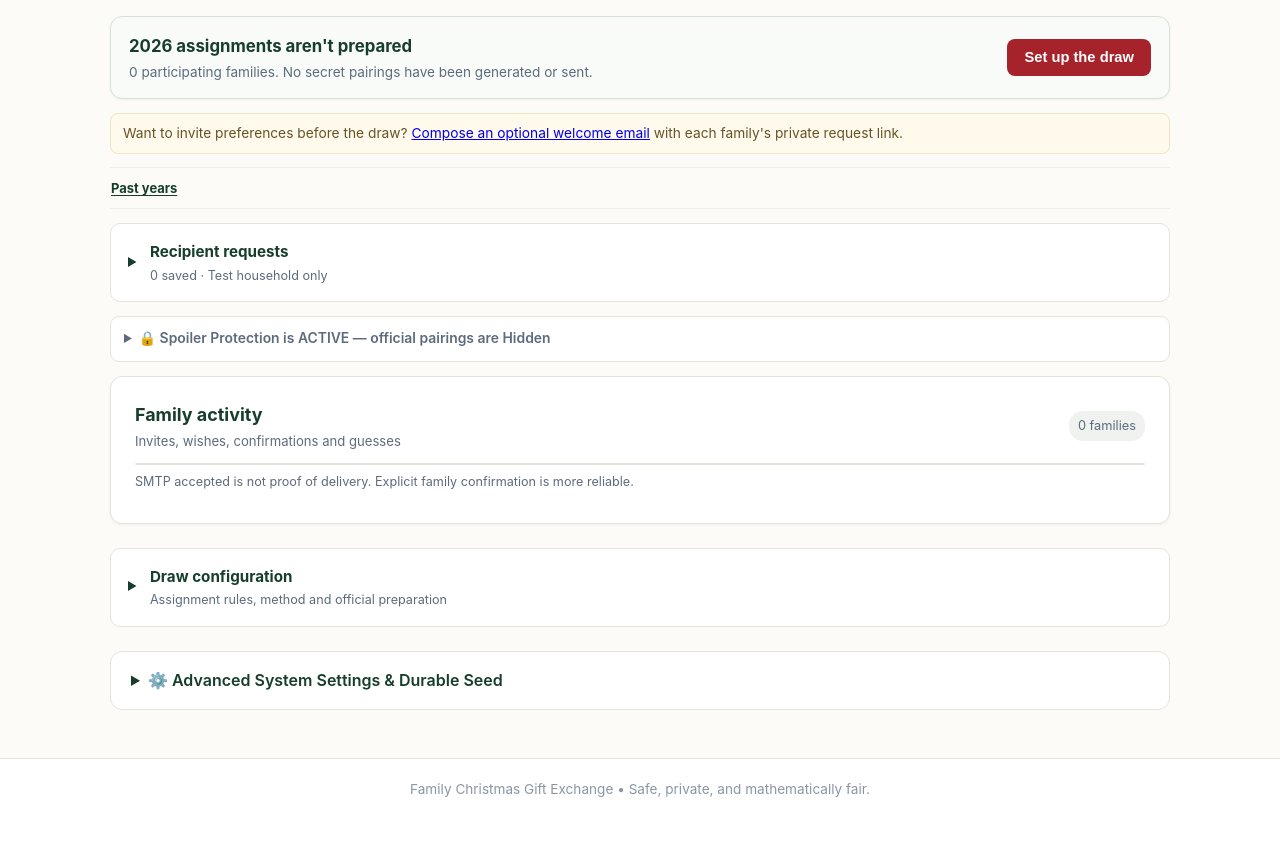
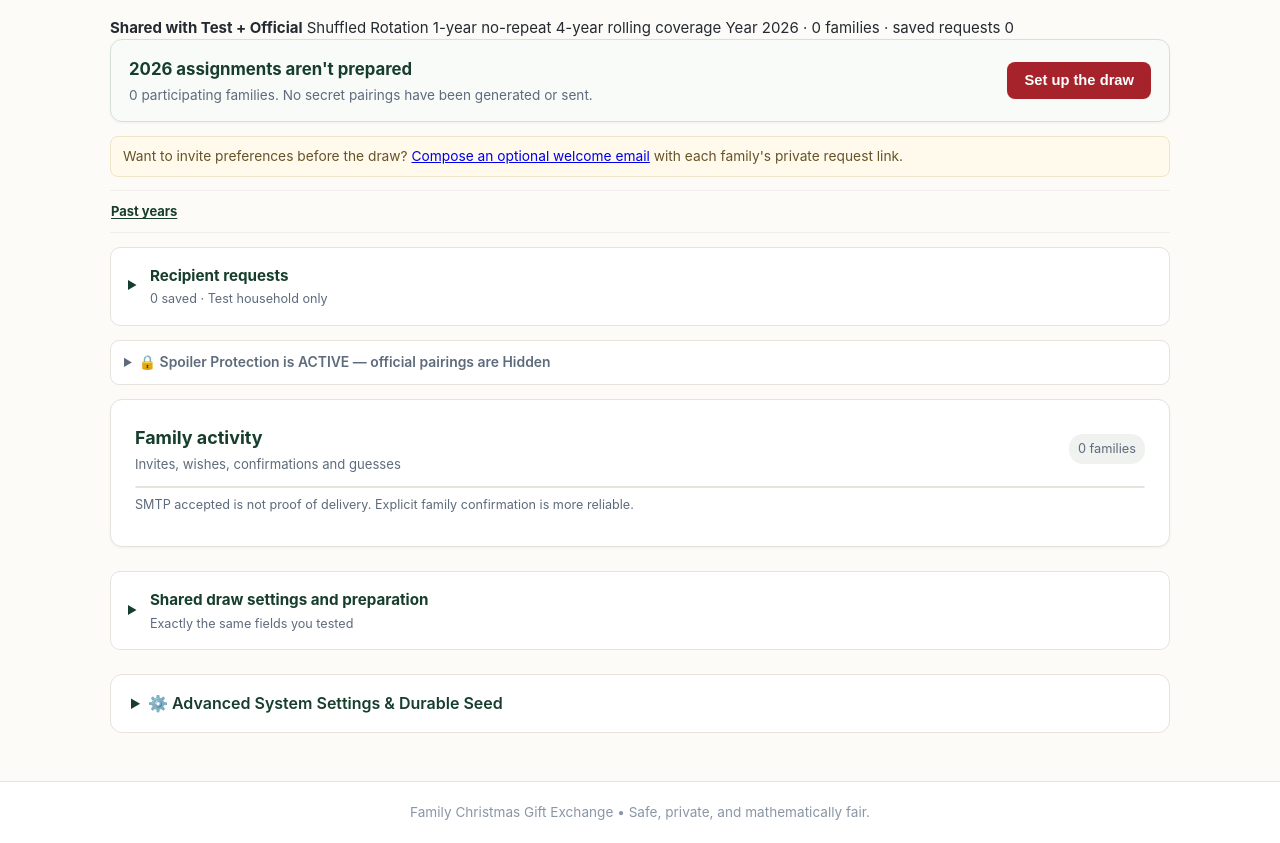
Before and after one commit to Tahlor/Christmas_Gift_Assignment, a Flask app: page /christmas/admin in a window 1280 px wide. Shown: the part 148-991 px from the top of the page. Before the commit the page ends 945 px from the top, so only its background shows below. Run offline with Flask 3, Linux system fonts and the light colour scheme; the visitor is signed in with stand-in values (Sample User, id 1); data comes from the database, SQL or seed files in the repository; data that the repository does not hold is empty; parts of the project's set-up code (start-up, migrations or seed data) failed here and were passed over.

Commit message:
ux: share Test and Official rule component; distinguish 100 current-year draws from 100 future years; hide zero matrix

```diff
--- a/web/templates/admin/dashboard.html
+++ b/web/templates/admin/dashboard.html
@@ -1,4 +1,5 @@
 {% extends "base.html" %}
+{% from "admin/_draw_rule_fields.html" import draw_rule_fields %}
 
 {% block title %}Dashboard - Christmas Gift Exchange{% endblock %}
 
@@ -14,14 +15,23 @@
     <a href="{{ url_for('admin.dashboard', mode='official') }}" class="mode-tab {{ 'active' if not is_test_mode else '' }}" {% if not is_test_mode %}aria-current="page"{% endif %}>Official</a>
   </nav>
 </header>
+<div class="ui-shared-config-summary" aria-label="Shared assignment configuration">
+  <span><strong>Shared with Test + Official</strong></span>
+  <span>{{ mode|replace('_',' ')|title }}</span>
+  <span>{{ no_repeat_years }}-year no-repeat</span>
+  <span>{{ coverage_window_k }}-year {{ 'rolling coverage' if enforce_sliding_coverage else 'coverage target (not guaranteed)' }}</span>
+  <span>Year {{ current_year }} · {{ n }} families · saved requests {{ submitted_request_count }}</span>
+</div>
 {% if is_test_mode %}
-<p class="ui-context-note"><strong>Test mode:</strong> sample matches only. No real results or emails.</p>
 <section class="card ui-next-step" aria-label="Test assignments">
   <div>
-    <h2>Try a sample draw</h2>
-    <p>The real assignments, production seed, and invitation emails won't change.</p>
+    <h2>Test the real {{ current_year }} settings</h2>
+    <p>Same method, rules, five participating households, saved preferences, and actual history as Official mode. No assignments or emails will be saved.</p>
   </div>
-  <button type="button" class="btn btn-primary" data-open-config="test-config">Configure and run a test</button>
+  <div class="ui-test-actions">
+    <button type="submit" form="shared-test-form" name="sim_type" value="trials_100" class="btn btn-primary">Test 100 possible {{ current_year }} draws</button>
+    <button type="button" class="btn btn-secondary" data-open-config="test-config">Edit shared rules</button>
+  </div>
 </section>
 
 <!-- Test Results Display Area -->
@@ -35,7 +45,7 @@
       <strong style="color: #92400e;">WATERMARK: TEST — NOT REAL — NEVER SAVED TO PRODUCTION</strong>
     </div>
     <span style="font-size: 0.82rem; color: #78350f;">
-      Seed: <code>{{ test_sim_data.test_seed }}</code> | Mode: <code>{{ test_sim_data.mode }}</code>
+      {{ 'Official configuration' if test_sim_data.is_official_configuration else 'Sandbox experiment' }} · {{ test_sim_data.mode|replace('_',' ')|title }}
     </span>
   </div>
 
@@ -48,7 +58,7 @@
     {% elif test_sim_data.single_result %}
     <!-- Single Year Test Mapping -->
     <h4 style="font-size: 1rem; font-weight: 700; color: var(--color-primary); margin-bottom: 10px;">
-      Fictional Pairings Preview for Year {{ test_sim_data.year }} ({{ test_sim_data.sim_roster|length }} Families)
+      One possible {{ test_sim_data.year }} draw ({{ test_sim_data.sim_roster|length }} families)
     </h4>
 
     {% if test_sim_data.single_result.conflicts %}
@@ -57,7 +67,7 @@
     </div>
     {% else %}
     <div class="alert alert-success" style="margin-bottom: 12px;">
-      ✓ Clean Fictional Schedule: 0 historical repeat conflicts, 0 self-assignments.
+      ✓ Valid candidate: zero historical repeat conflicts, zero self-assignments.
     </div>
     {% endif %}
 
@@ -65,9 +75,9 @@
       <table class="table">
         <thead>
           <tr>
-            <th>Giver (Fictional)</th>
+            <th>Giver household</th>
             <th style="width: 40px; text-align: center;">→</th>
-            <th>Recipient (Fictional)</th>
+            <th>Candidate recipient</th>
             <th>Lookback Check</th>
             <th>Test Status</th>
           </tr>
@@ -95,79 +105,58 @@
     </div>
 
     {% elif test_sim_data.batch_result %}
-    <!-- Batch 100 Runs Fairness Inspection -->
-    <h4 style="font-size: 1rem; font-weight: 700; color: var(--color-primary); margin-bottom: 6px;">
-      Batch 100 Simulations Benchmark
-    </h4>
-    <p style="font-size: 0.88rem; color: var(--color-text-muted); margin-bottom: 14px;">
-      Evaluated across 100 consecutive annual simulations for {{ test_sim_data.sim_roster|length }} participating households.
+    <h3 class="ui-test-result-title">{{ '100 independent candidate draws for ' ~ test_sim_data.year if test_sim_data.sim_type == 'trials_100' else '100 consecutive simulated years: ' ~ test_sim_data.year ~ '–' ~ (test_sim_data.year + 99) }}</h3>
+    <p class="ui-small-note">
+      {% if test_sim_data.sim_type == 'trials_100' %}
+      The same year, participating families, verified history, lookback, coverage and preferences were tested 100 times with different random choices. This <strong>does not</strong> simulate 100 future Christmases or guarantee identical random recipients when preparing the official draw.
+      {% else %}
+      A single hypothetical future from {{ test_sim_data.year }} through {{ test_sim_data.year + 99 }}. The same five-household roster is assumed throughout, so this is a long-term stress test, <strong>not</strong> 100 independent current-year draws.
+      {% endif %}
     </p>
-
-    <div class="stats-grid" style="margin-bottom: 16px;">
-      <div class="stat-card">
-        <div class="stat-label">Successful Runs</div>
-        <div class="stat-value">{{ test_sim_data.batch_result.successful_runs }} / {{ test_sim_data.batch_result.num_runs }}</div>
-        <div class="stat-desc">Sequential test Christmases</div>
-      </div>
-      <div class="stat-card">
-        <div class="stat-label">Repeat Violations</div>
-        <div class="stat-value" style="color: {{ 'var(--color-success)' if test_sim_data.batch_result.repeat_violations == 0 else 'var(--color-danger)' }};">
-          {{ test_sim_data.batch_result.repeat_violations }}
-        </div>
-        <div class="stat-desc">Pairs violating Rule A lookback</div>
-      </div>
-      <div class="stat-card">
-        <div class="stat-label">Pairings Tested</div>
-        <div class="stat-value">{{ test_sim_data.batch_result.total_assignments_generated }}</div>
-        <div class="stat-desc">Zero self-assignments</div>
-      </div>
-      <div class="stat-card">
-        <div class="stat-label">Coverage Matrix</div>
-        <div class="stat-value">
-          {{ test_sim_data.batch_result.distinct_pairs_seen }} / {{ test_sim_data.batch_result.possible_pairs }}
-        </div>
-        <div class="stat-desc">Possible giver-recipient pairs explored</div>
-      </div>
+    <div class="ui-test-metrics">
+      <div><strong>{{ test_sim_data.batch_result.successful_runs }} / {{ test_sim_data.batch_result.num_runs }}</strong><span>{{ 'Valid candidate draws' if test_sim_data.sim_type == 'trials_100' else 'Years simulated successfully' }}</span></div>
+      <div><strong>{{ test_sim_data.batch_result.infeasible_runs }}</strong><span>Unsuccessful attempts</span></div>
+      <div><strong>{{ test_sim_data.batch_result.distinct_mappings if test_sim_data.batch_result.distinct_mappings is defined else test_sim_data.batch_result.distinct_pairs_seen }}</strong><span>{{ 'Different complete matchings' if test_sim_data.sim_type == 'trials_100' else 'Different giver-recipient pairs seen' }}</span></div>
+      {% if test_sim_data.batch_result.requests_satisfied is defined and test_sim_data.batch_result.preferences_total %}
+      <div><strong>{{ test_sim_data.batch_result.requests_satisfied }} / {{ test_sim_data.batch_result.successful_runs * test_sim_data.batch_result.preferences_total }}</strong><span>Eligible preferences met across valid draws</span></div>
+      {% endif %}
     </div>
-
-    <h5 style="font-size: 0.92rem; font-weight: 700; margin-bottom: 8px;">Recipient Frequency Distribution:</h5>
-    <div class="table-responsive">
-      <table class="table" style="font-size: 0.85rem;">
-        <thead>
-          <tr>
-            <th>Giver Family</th>
-            {% for r_id in test_sim_data.sim_roster %}
-            <th style="text-align: center;">To: {{ test_sim_data.family_map[r_id.id] }}</th>
-            {% endfor %}
-          </tr>
-        </thead>
-        <tbody>
-          {% for g in test_sim_data.sim_roster %}
-          <tr>
-            <td style="font-weight: 600;">{{ test_sim_data.family_map[g.id] }}</td>
-            {% for r in test_sim_data.sim_roster %}
-            <td style="text-align: center;">
-              {% if g.id == r.id %}
-              <span style="color: var(--color-border);">-</span>
-              {% else %}
-              <span style="font-weight: 600; color: var(--color-primary);">
-                {{ test_sim_data.batch_result.matrix.get(g.id, {}).get(r.id, 0) }}
-              </span>
-              {% endif %}
-            </td>
-            {% endfor %}
-          </tr>
+    {% if test_sim_data.batch_result.infeasible_runs %}
+      <p class="ui-test-warning">Some tests could not produce a valid matching. These are <strong>not</strong> counted as repeat violations unless a rule violation was actually observed. Review the failure reasons before preparing assignments.</p>
+      {% if test_sim_data.batch_result.failure_reasons %}
+      <details class="ui-config-drawer"><summary>Why attempts failed</summary>
+      {% for reason, count in test_sim_data.batch_result.failure_reasons.items() %}
+      <p class="ui-small-note">{{ count }}× {{ reason }}</p>
+      {% endfor %}
+      </details>
+      {% endif %}
+    {% endif %}
+    {% if test_sim_data.batch_result.successful_runs %}
+    <details class="ui-config-drawer ui-matrix-details">
+      <summary>Advanced: recipient frequency table (valid draws only)</summary>
+      <p class="ui-small-note">Each cell counts how often one household drew another in the valid simulations. A dash means zero; self-assignments are never allowed. This is a diagnostic, not the official secret assignment.</p>
+      <div class="table-responsive"><table class="table ui-matrix-table">
+        <thead><tr><th>Giver</th>{% for rec in test_sim_data.sim_roster %}<th>{{ test_sim_data.family_map[rec.id] }}</th>{% endfor %}</tr></thead>
+        <tbody>{% for giver in test_sim_data.sim_roster %}
+        <tr><th>{{ test_sim_data.family_map[giver.id] }}</th>
+          {% for rec in test_sim_data.sim_roster %}
+          {% set count = test_sim_data.batch_result.matrix.get(giver.id, {}).get(rec.id, 0) %}
+          <td>{{ count if count else '—' }}</td>
           {% endfor %}
-        </tbody>
-      </table>
-    </div>
+        </tr>
+        {% endfor %}</tbody>
+      </table></div>
+    </details>
+    {% else %}
+      <p class="ui-test-warning">No valid draw was produced. There is no frequency matrix to display.</p>
+    {% endif %}
     {% endif %}
   </div>
 </div>
 {% endif %}
 
 <details id="test-config" class="ui-exchange-config">
-  <summary><span><strong>Test options</strong><small>Rules, method, seed and sample families</small></span></summary>
+  <summary><span><strong>Shared draw settings and test options</strong><small>Edits here also apply in Official mode</small></span></summary>
   <div class="ui-config-content"><!-- Test Configuration Form -->
 <div class="card" style="margin-bottom: 24px;">
   <div class="card-header">
@@ -177,53 +166,16 @@
     </div>
   </div>
 
-  <form method="POST" action="{{ url_for('admin.test_lab') }}">
+  <form id="shared-test-form" method="POST" action="{{ url_for('admin.test_lab') }}">
     <input type="hidden" name="csrf_token" value="{{ csrf_token() }}">
 
 
-    <div class="ui-rule-pair">
-      <div class="ui-rule-field">
-        <strong>Avoid repeat recipients</strong>
-        <label for="test_no_repeat">Don't give to the same family from the previous
-          <input id="test_no_repeat" type="number" name="no_repeat_years" min="0" value="{{ no_repeat_years }}" class="form-control ui-inline-number" required> years.
-        </label>
-      </div>
-      <div class="ui-rule-field">
-        <strong>Give to everyone</strong>
-        <label for="test_coverage_k">Each family gives to all others within every
-          <input id="test_coverage_k" type="number" name="coverage_window_k" min="1" value="{{ coverage_window_k }}" class="form-control ui-inline-number" required> years.
-        </label>
-        <label class="ui-rule-check"><input type="checkbox" name="enforce_sliding_coverage" value="1" {{ 'checked' if enforce_sliding_coverage else '' }}> Guarantee full coverage</label>
-        <input type="hidden" name="enforce_sliding_coverage" value="0">
-      </div>
-    </div>
-
-<div class="ui-method-group">
-      <label for="test_assignment_mode" class="form-label">How should families be matched?</label>
-      <select id="test_assignment_mode" name="assignment_mode" class="form-control" data-method-selector>
-        <option value="shuffled_rotation" {{ 'selected' if mode in ('shuffled_rotation','shuffled_repeating_rotation') else '' }}>Shuffled repeating rotation</option>
-        <option value="fixed_rotation" {{ 'selected' if mode == 'fixed_rotation' else '' }}>Custom fixed rotation</option>
-        <option value="uniform_random" {{ 'selected' if mode == 'uniform_random' else '' }}>Random each year</option>
-        <option value="random_lookahead" {{ 'selected' if mode == 'random_lookahead' else '' }}>Random shuffle with lookahead (recommended)</option>
-        <option value="randomized_cycle" {{ 'selected' if mode == 'randomized_cycle' else '' }}>Legacy shuffled cycles</option>
-      </select>
-      <div class="method-explainer" data-method-explainer aria-live="polite">
-        <p>Shuffle the order once, then repeat it. Everyone gives to everyone within each four-year window.</p>
-        <small><strong>Example:</strong> A gives to B, C, D, E, then B again.</small>
-      </div>
-    </div>
-    <details class="ui-config-drawer" data-fixed-config hidden>
-      <summary>Customize fixed rotation</summary>
+    <p class="ui-small-note"><strong>Shared rules.</strong> These same settings are used by Official. Running a test updates the shared settings; it never creates assignments or sends email.</p>
+    {{ draw_rule_fields('test', mode, no_repeat_years, coverage_window_k, enforce_sliding_coverage, fixed_household_order, fixed_offset_order, active_families) }}
+    <details class="ui-config-drawer">
+      <summary>Advanced sandbox: try another year, seed or roster</summary>
       <div class="ui-field-grid">
-        <label>Family ID order <input class="form-control" type="text" name="fixed_household_order" value="{{ fixed_household_order or active_families|map(attribute='id')|join(',') }}" placeholder="1,2,3,4,5"></label>
-        <label>Year-by-year shifts <input class="form-control" type="text" name="fixed_offset_order" value="{{ fixed_offset_order or '1,2,3,4' }}" placeholder="1,2,3,4"></label>
-      </div>
-      <p class="ui-small-note">Available IDs: {% for f in active_families %}{{ f.id }} = {{ f.name }}{% if not loop.last %}; {% endif %}{% endfor %}. Use each family ID and each shift exactly once.</p>
-    </details>
-    <details class="ui-config-drawer">
-      <summary>Test seed, year and sample families</summary>
-      <div class="ui-field-grid">
-        <label>Test seed <input class="form-control" type="text" name="test_seed" value="{{ test_sim_data.test_seed if test_sim_data else 'try-2026' }}" required></label>
+        <label>Test seed <input class="form-control" type="text" name="test_seed" value="" placeholder="Blank = official private seed"></label>
         <label>Year <input class="form-control" type="number" name="year" value="{{ test_sim_data.year if test_sim_data else current_year }}" min="1900" max="2200"></label>
         <input type="hidden" name="anchor_year" value="{{ anchor_year }}">
         <label>Families to test
@@ -236,11 +188,12 @@
           </select>
         </label>
       </div>
-      <p class="ui-small-note">This seed is only for examples. It cannot change the official seed.</p>
+      <p class="ui-small-note">Leave these unchanged to verify this year with the real roster, archived history, and private production seed. Overrides are experiments and do <strong>not</strong> verify the official configuration.</p>
     </details>
     <div class="ui-action-row">
-      <button type="submit" name="sim_type" value="single" class="btn btn-primary">Show example assignments</button>
-      <button type="submit" name="sim_type" value="batch_100" class="btn btn-secondary">Test 100 years</button>
+      <button type="submit" name="sim_type" value="single" class="btn btn-secondary">Check one {{ current_year }} draw</button>
+      <button type="submit" name="sim_type" value="trials_100" class="btn btn-primary">Try 100 independent draws for {{ current_year }}</button>
+      <button type="submit" name="sim_type" value="batch_100" class="btn btn-secondary">Stress test 100 future years</button>
     </div>
   </form>
 </div>
@@ -678,7 +631,7 @@
 
 {% if not is_published and not assignments %}
 <details id="official-config" class="ui-exchange-config">
-  <summary><span><strong>Draw configuration</strong><small>Assignment rules, method and official preparation</small></span></summary>
+  <summary><span><strong>Shared draw settings and preparation</strong><small>Exactly the same fields you tested</small></span></summary>
   <div class="ui-config-content"><!-- State 1: Unassigned - Prepare Official Assignments -->
 <div class="card" style="border: 1px solid var(--color-primary); margin-bottom: 24px;">
   <div class="card-header">
@@ -692,45 +645,8 @@
     <input type="hidden" name="csrf_token" value="{{ csrf_token() }}">
 
 
-    <div class="ui-rule-pair">
-      <div class="ui-rule-field">
-        <strong>Avoid repeat recipients</strong>
-        <label for="prep_no_repeat">Don't give to the same family from the previous
-          <input id="prep_no_repeat" type="number" name="no_repeat_years" min="0" value="{{ no_repeat_years }}" class="form-control ui-inline-number" required> years.
-        </label>
-      </div>
-      <div class="ui-rule-field">
-        <strong>Give to everyone</strong>
-        <label for="prep_coverage_k">Each family gives to all others within every
-          <input id="prep_coverage_k" type="number" name="coverage_window_k" min="1" value="{{ coverage_window_k }}" class="form-control ui-inline-number" required> years.
-        </label>
-        <label class="ui-rule-check"><input type="checkbox" name="enforce_sliding_coverage" value="1" {{ 'checked' if enforce_sliding_coverage else '' }}> Guarantee full coverage</label>
-        <input type="hidden" name="enforce_sliding_coverage" value="0">
-      </div>
-    </div>
-
-<div class="ui-method-group">
-      <label for="prep_assignment_mode" class="form-label">How should families be matched?</label>
-      <select id="prep_assignment_mode" name="assignment_mode" class="form-control" data-method-selector>
-        <option value="shuffled_rotation" {{ 'selected' if mode in ('shuffled_rotation','shuffled_repeating_rotation') else '' }}>Shuffled repeating rotation</option>
-        <option value="fixed_rotation" {{ 'selected' if mode == 'fixed_rotation' else '' }}>Custom fixed rotation</option>
-        <option value="uniform_random" {{ 'selected' if mode == 'uniform_random' else '' }}>Random each year</option>
-        <option value="random_lookahead" {{ 'selected' if mode == 'random_lookahead' else '' }}>Random shuffle with lookahead (recommended)</option>
-        <option value="randomized_cycle" {{ 'selected' if mode == 'randomized_cycle' else '' }}>Legacy shuffled cycles</option>
-      </select>
-      <div class="method-explainer" data-method-explainer aria-live="polite">
-        <p>Shuffle the order once, then repeat it. Everyone gives to everyone within each four-year window.</p>
-        <small><strong>Example:</strong> A gives to B, C, D, E, then B again.</small>
-      </div>
-    </div>
-    <details class="ui-config-drawer" data-fixed-config hidden>
-      <summary>Customize fixed rotation</summary>
-      <div class="ui-field-grid">
-        <label>Family ID order <input class="form-control" type="text" name="fixed_household_order" value="{{ fixed_household_order or active_families|map(attribute='id')|join(',') }}" placeholder="1,2,3,4,5"></label>
-        <label>Year-by-year shifts <input class="form-control" type="text" name="fixed_offset_order" value="{{ fixed_offset_order or '1,2,3,4' }}" placeholder="1,2,3,4"></label>
-      </div>
-      <p class="ui-small-note">IDs: {% for f in active_families %}{{ f.id }} = {{ f.name }}{% if not loop.last %}; {% endif %}{% endfor %}. Include each ID and shift once; a custom rotation may change future pairings.</p>
-    </details>
+    <p class="ui-small-note"><strong>Same settings as Test.</strong> You can try these rules safely in Test mode first; only the button below prepares real assignments.</p>
+    {{ draw_rule_fields('prep', mode, no_repeat_years, coverage_window_k, enforce_sliding_coverage, fixed_household_order, fixed_offset_order, active_families) }}
     {% if not feasibility.is_feasible %}
     <label class="ui-constraint-optin"><input type="checkbox" name="waiver" value="1"> Use the suggested feasible limits instead of the impossible settings above.</label>
     {% endif %}
```
